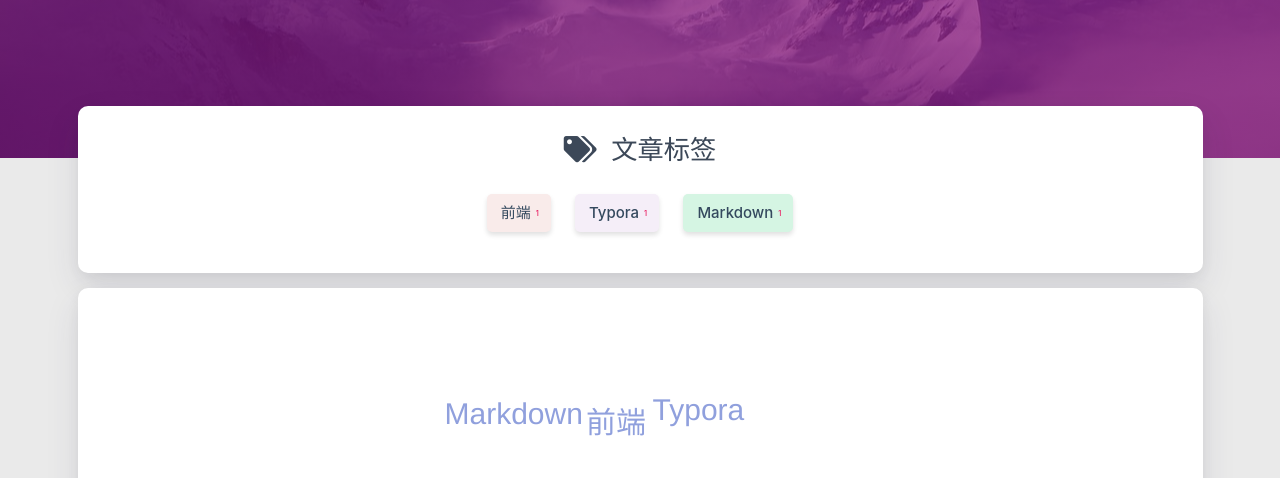
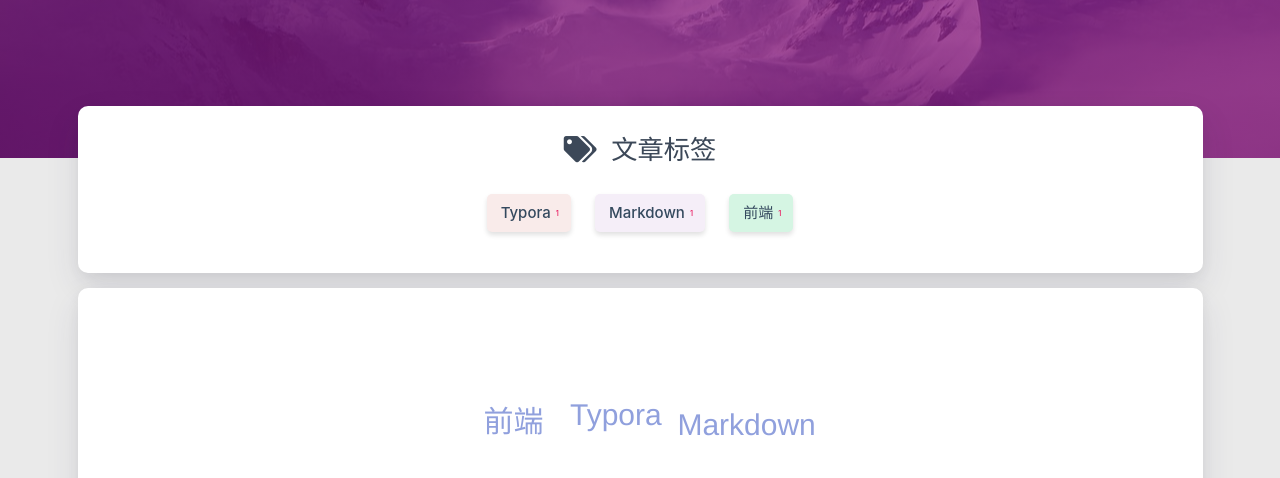
Before and after one commit to ZhangQianYing/ZhangQianYing.github.io, a plain HTML site: page tags/index.html in a window 1280 px wide. Shown: the part 322-800 px from the top of the page. Drawn offline with nearby package versions, Linux system fonts and the light colour scheme; some packages are replaced by stand-ins of ours; a script that the page names is missing.

Commit message:
Site updated: 2019-12-22 21:38:01

```diff
--- a/tags/index.html
+++ b/tags/index.html
@@ -354,19 +354,10 @@
             <div class="tag-chips">
 
 
-                <a href="/tags/%E5%89%8D%E7%AB%AF/" title="前端: 1">
-                    <span class="chip center-align waves-effect waves-light
-                             chip-default "
-                            data-tagname="前端" style="background-color: #F9EBEA;">前端
-                        <span class="tag-length">1</span>
-                    </span>
-                </a>
-
-
                 <a href="/tags/Typora/" title="Typora: 1">
                     <span class="chip center-align waves-effect waves-light
                              chip-default "
-                            data-tagname="Typora" style="background-color: #F5EEF8;">Typora
+                            data-tagname="Typora" style="background-color: #F9EBEA;">Typora
                         <span class="tag-length">1</span>
                     </span>
                 </a>
@@ -375,7 +366,16 @@
                 <a href="/tags/Markdown/" title="Markdown: 1">
                     <span class="chip center-align waves-effect waves-light
                              chip-default "
-                            data-tagname="Markdown" style="background-color: #D5F5E3;">Markdown
+                            data-tagname="Markdown" style="background-color: #F5EEF8;">Markdown
+                        <span class="tag-length">1</span>
+                    </span>
+                </a>
+
+
+                <a href="/tags/%E5%89%8D%E7%AB%AF/" title="前端: 1">
+                    <span class="chip center-align waves-effect waves-light
+                             chip-default "
+                            data-tagname="前端" style="background-color: #D5F5E3;">前端
                         <span class="tag-length">1</span>
                     </span>
                 </a>
@@ -404,7 +404,7 @@
 <script type="text/javascript">
 
 
-    $('#tag-wordcloud').jQCloud([{"text":"前端","weight":1,"link":"https://zhangqianying.github.io/tags/前端/"},{"text":"Typora","weight":1,"link":"https://zhangqianying.github.io/tags/Typora/"},{"text":"Markdown","weight":1,"link":"https://zhangqianying.github.io/tags/Markdown/"}], {
+    $('#tag-wordcloud').jQCloud([{"text":"Typora","weight":1,"link":"https://zhangqianying.github.io/tags/Typora/"},{"text":"Markdown","weight":1,"link":"https://zhangqianying.github.io/tags/Markdown/"},{"text":"前端","weight":1,"link":"https://zhangqianying.github.io/tags/前端/"}], {
         autoResize: true
     });
 </script>
```
Also changed, not shown: about/index.html (+7 -7 lines), tags/Markdown/index.html (+11 -11 lines), tags/Typora/index.html (+11 -11 lines), tags/前端/index.html (+11 -11 lines).
